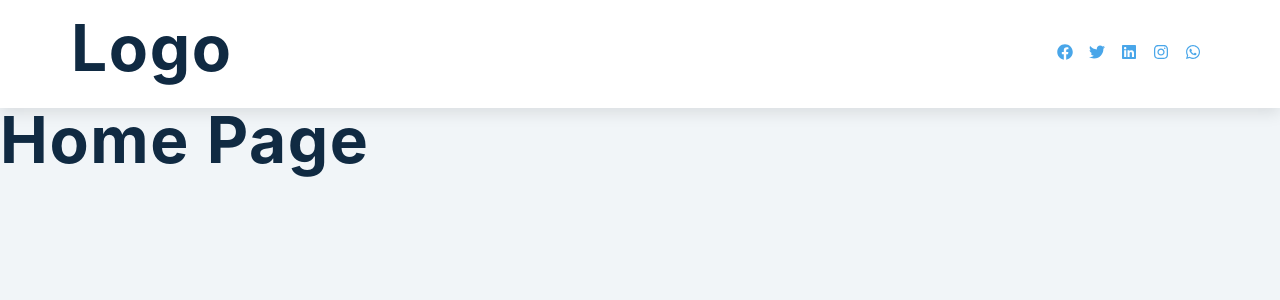
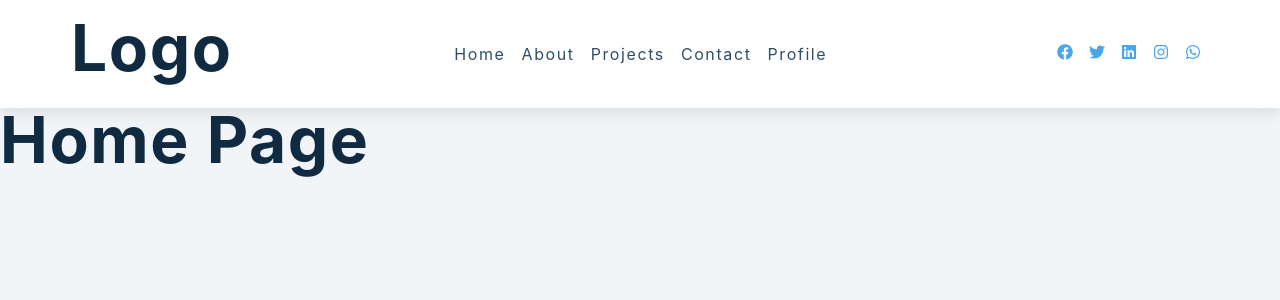
Before and after one commit to domchu/keyonaville, a Next.js app: page / in a window 1280 px wide. Shown: the top 300 px of the page. Built offline with nearby package versions, Linux system fonts and the light colour scheme.

Commit message:
bug:fixed bug of backtick

```diff
--- a/Components/Navbar.js
+++ b/Components/Navbar.js
@@ -23,8 +23,12 @@ const Navbar = () => {
               <FaBars />
             </button>
           </Box>
-          {showLinks && (
-            <Box className="links-container show-container">
+          {/* {showLinks && ( */}
+          <div
+            className={`${
+              showLinks ? "links-container show-container" : "links-container"
+            }`}
+          >
             <ul className="links">
               {links.map((link) => {
                 const { id, url, text } = link;
@@ -35,8 +39,8 @@ const Navbar = () => {
                 );
               })}
             </ul>
-            </Box>
-          )}
+          </div>
+          {/* )} */}
           <Box>
             <ul className="social-icons">
               {social.map((socialIcon) => {
```
Lines whose indentation alone changed are shown as unchanged.
